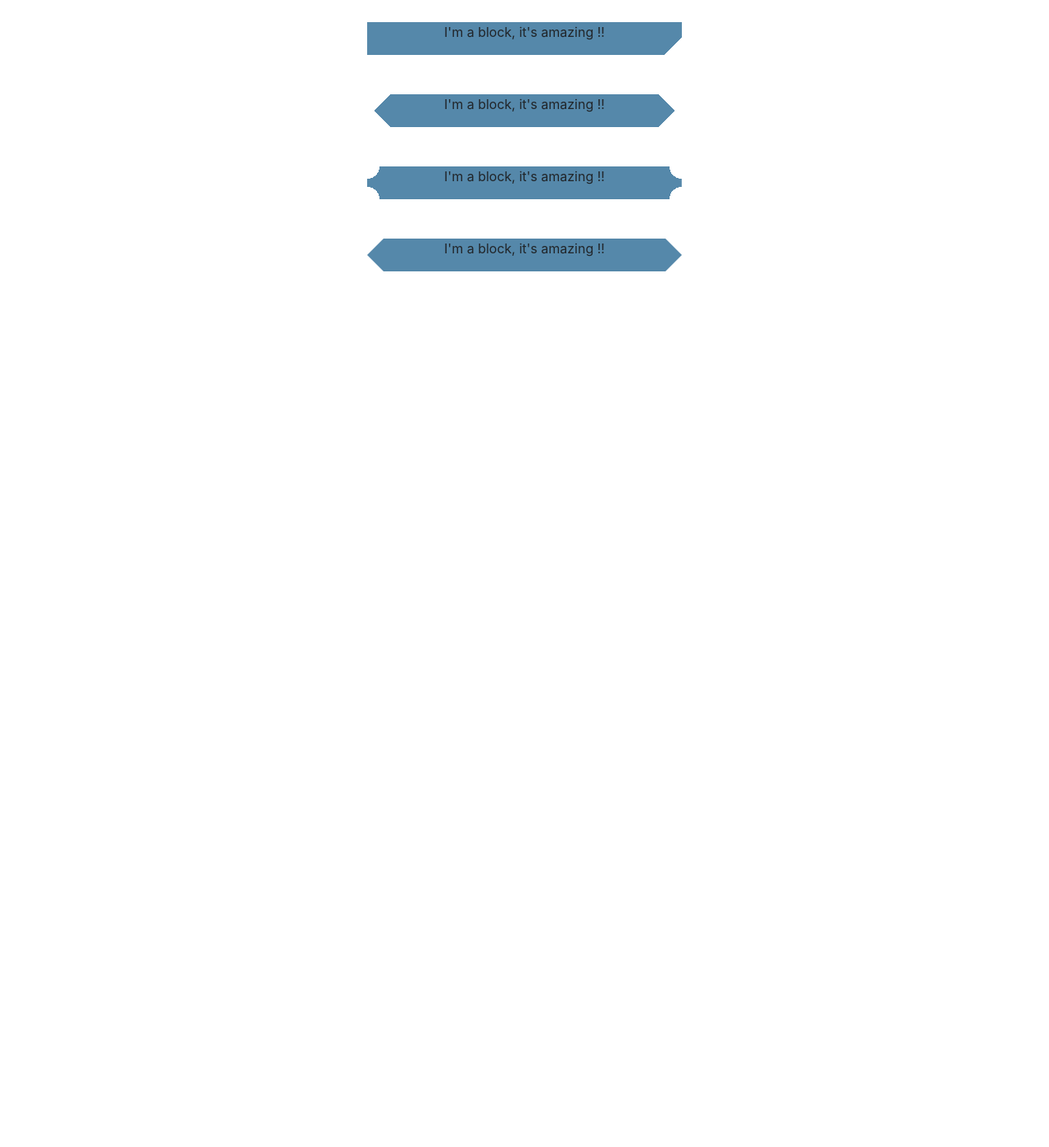
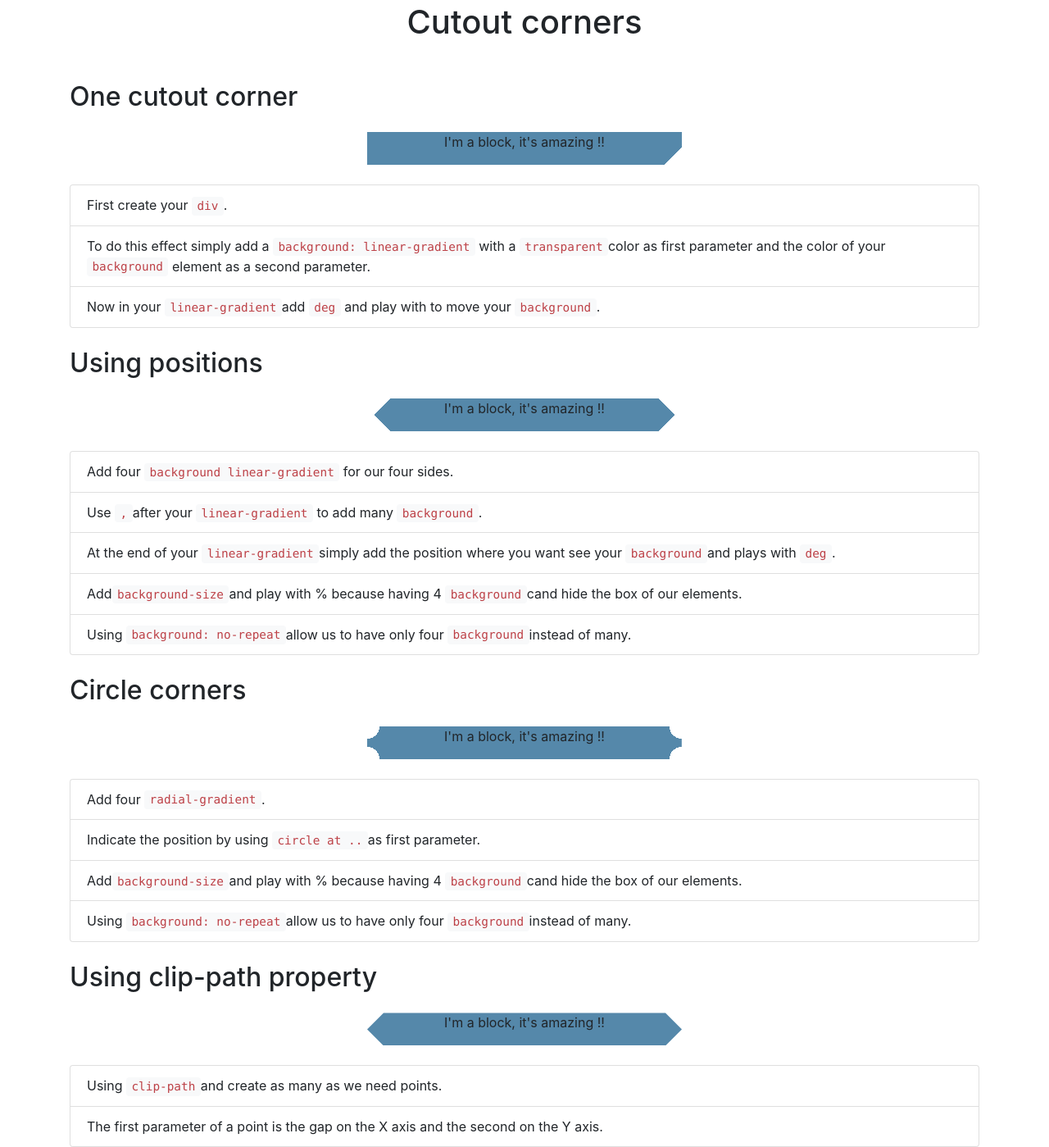
Before and after one commit to luctst/CSS-Secrets, a plain HTML site: page Shapes/Cutout-Corners/index.html in a window 1280 px wide. Shown: the part 21-1420 px from the top of the page at 82% size. Before the commit the page ends 800 px from the top, so only its background shows below. Drawn offline with nearby package versions, Linux system fonts and the light colour scheme.

Commit message:
styles index.html on cutout corners

```diff
--- a/Shapes/Cutout-Corners/index.html
+++ b/Shapes/Cutout-Corners/index.html
@@ -10,18 +10,71 @@
     <div class="container">
       <div class="row">
         <div class="col-12">
-          <div class="divTest test mt-5 mx-auto">
+          <h1 class="text-center mt-4 mb-4">Cutout corners</h1>
+        </div>
+      </div>
+      <div class="row">
+        <div class="col-12">
+          <h2 class="mt-4 mb-4">One cutout corner</h2>
+          <div class="divTest test mt-4 mb-4 mx-auto">
             <p class="text-center">I'm a block, it's amazing !!</p>
           </div>
-          <div class="divTest2 test mt-5 mx-auto">
+          <ol class="list-group">
+            <li class="list-group-item">First create your <code>div</code>.</li>
+            <li class="list-group-item">To do this effect simply add a <code>background: linear-gradient</code>
+            with a <code>transparent</code>color as first parameter and the color of your <code>background</code>
+            element as a second parameter.</li>
+            <li class="list-group-item">Now in your <code>linear-gradient</code>add <code>deg</code> and play
+            with to move your <code>background</code>.</li>
+          </ol>
+        </div>
+      </div>
+      <div class="row">
+        <div class="col-12">
+          <h2 class="mt-4 mb-4">Using positions</h2>
+          <div class="divTest2 test mt-4 mb-4 mx-auto">
             <p class="text-center">I'm a block, it's amazing !!</p>
           </div>
-          <div class="divTest3 test mt-5 mx-auto">
+          <ol class="list-group">
+            <li class="list-group-item">Add four <code>background linear-gradient</code> for our four sides.</li>
+            <li class="list-group-item">Use <code>,</code>after your <code>linear-gradient</code> to add many
+            <code>background</code>.</li>
+            <li class="list-group-item">At the end of your <code>linear-gradient</code>simply add the position
+            where you want see your <code>background</code>and plays with <code>deg</code>.</li>
+            <li class="list-group-item">Add<code>background-size</code>and play with % because having 4
+            <code>background</code>cand hide the box of our elements.</li>
+            <li class="list-group-item">Using <code>background: no-repeat</code>allow us to have only four
+            <code>background</code>instead of many.</li>
+          </ol>
+        </div>
+      </div>
+      <div class="row">
+        <div class="col-12">
+          <h2 class="mt-4 mb-4">Circle corners</h2>
+          <div class="divTest3 test mt-4 mb-4 mx-auto">
             <p class="text-center">I'm a block, it's amazing !!</p>
           </div>
-          <div class="divTest4 test mt-5 mx-auto">
+          <ol class="list-group">
+            <li class="list-group-item">Add four <code>radial-gradient</code>.</li>
+            <li class="list-group-item">Indicate the position by using <code>circle at ..</code>as first parameter.</li>
+            <li class="list-group-item">Add<code>background-size</code>and play with % because having 4
+            <code>background</code>cand hide the box of our elements.</li>
+            <li class="list-group-item">Using <code>background: no-repeat</code>allow us to have only four
+            <code>background</code>instead of many.</li>
+          </ol>
+        </div>
+      </div>
+      <div class="row">
+        <div class="col-12">
+          <h2 class="mt-4 mb-4">Using clip-path property</h2>
+          <div class="divTest4 test mt-4 mb-4 mx-auto">
             <p class="text-center">I'm a block, it's amazing !!</p>
           </div>
+          <ol class="list-group">
+            <li class="list-group-item">Using <code>clip-path</code>and create as many as we need points.</li>
+            <li class="list-group-item">The first parameter of a point is the gap on the X axis and the
+            second on the Y axis.</li>
+          </ol>
         </div>
       </div>
     </div>
```
